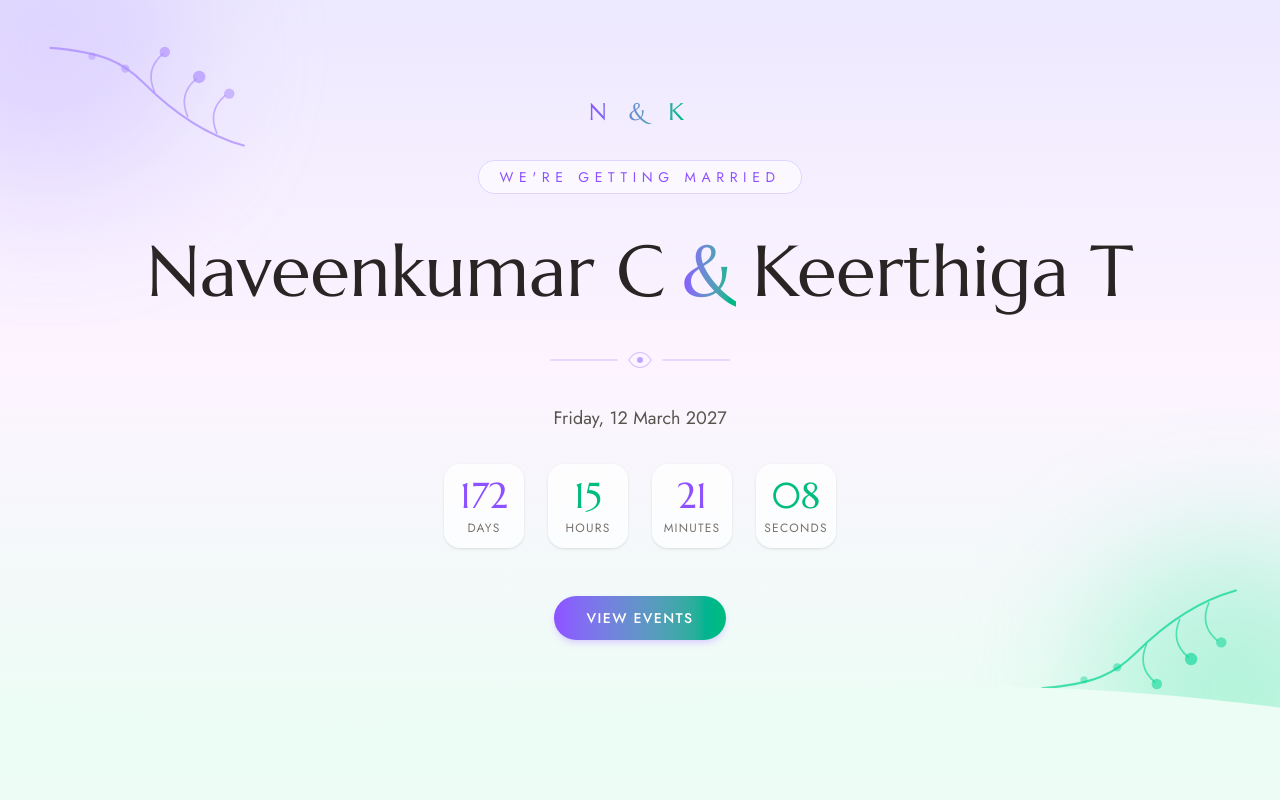
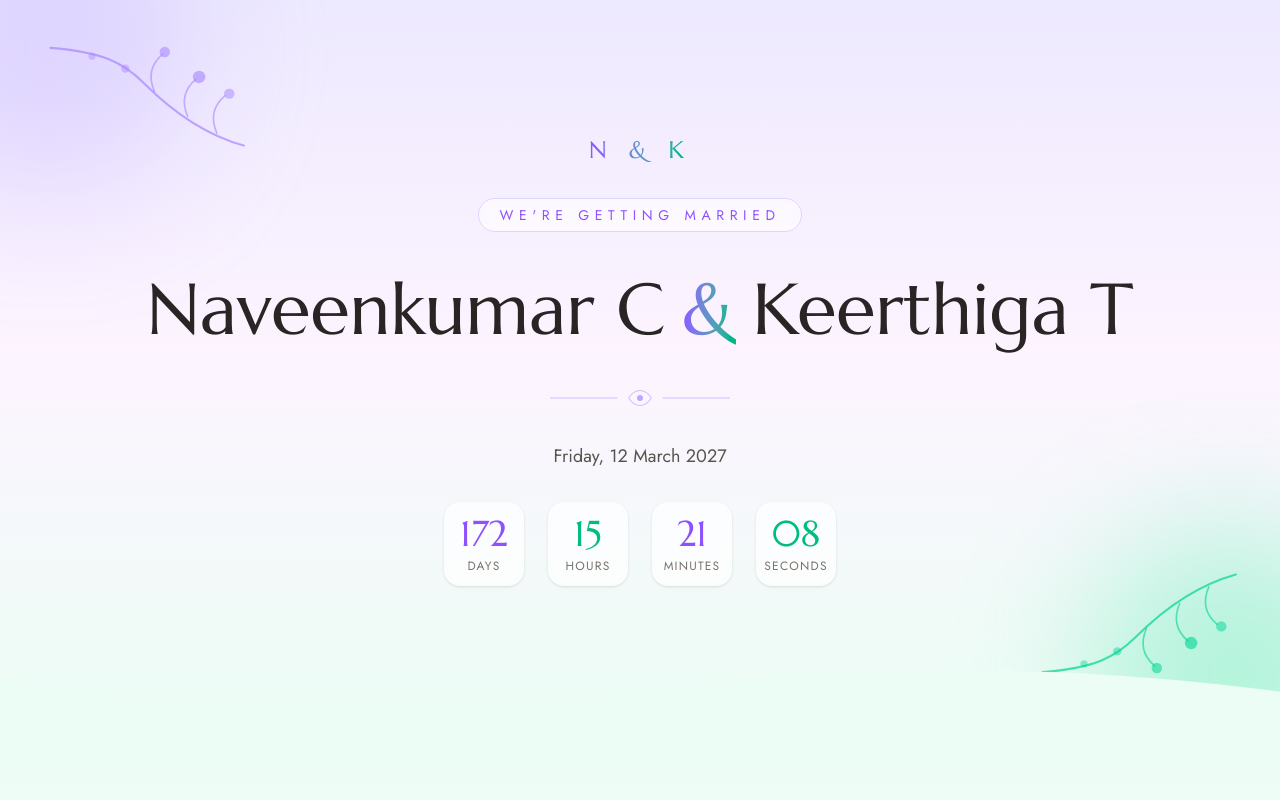
Before and after one commit to naveenkumar-chandrasekar/Marriage-Invitation, a Next.js app: page / in a window 1280 px wide. Shown: the top 800 px of the page. Built offline with nearby package versions, Linux system fonts and the light colour scheme.

Commit message:
Remove View Events button from hero
Co-Authored-By: Claude Sonnet 5 <noreply@anthropic.com>

```diff
--- a/app/components/Hero.tsx
+++ b/app/components/Hero.tsx
@@ -30,12 +30,6 @@ export default function Hero() {
       <FloralDivider className="h-6 w-48 text-violet-400" />
       <p className="text-lg text-stone-600">{weddingDateLabel}</p>
       <Countdown targetISO={weddingDateISO} />
-      <a
-        href="#events"
-        className="mt-4 rounded-full bg-gradient-to-r from-violet-500 to-emerald-500 px-8 py-3 text-sm font-medium uppercase tracking-widest text-white shadow-md shadow-violet-200 transition-transform hover:scale-105"
-      >
-        View Events
-      </a>
 
       <svg
         className="pointer-events-none absolute bottom-0 left-0 w-full text-emerald-50"
```
